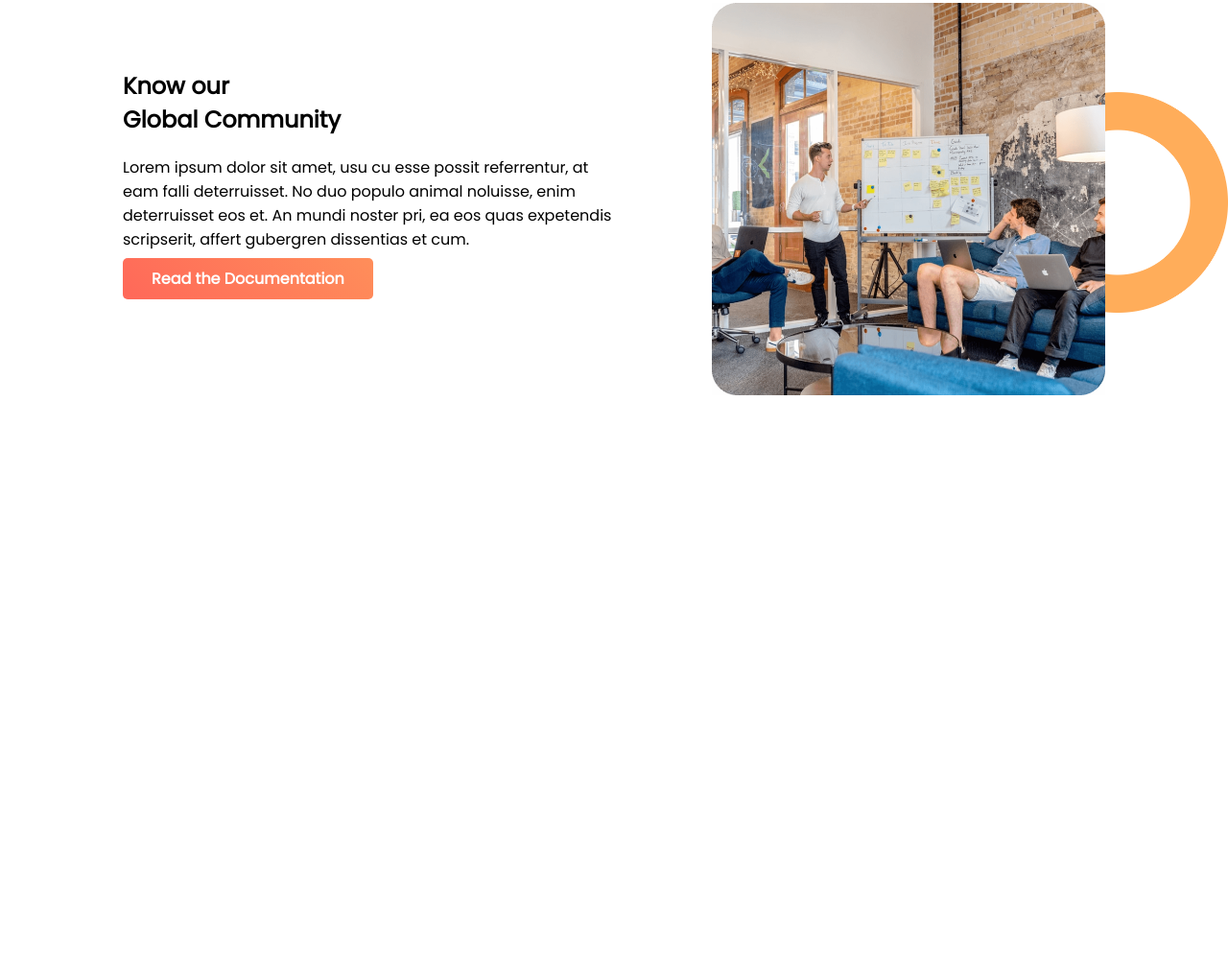
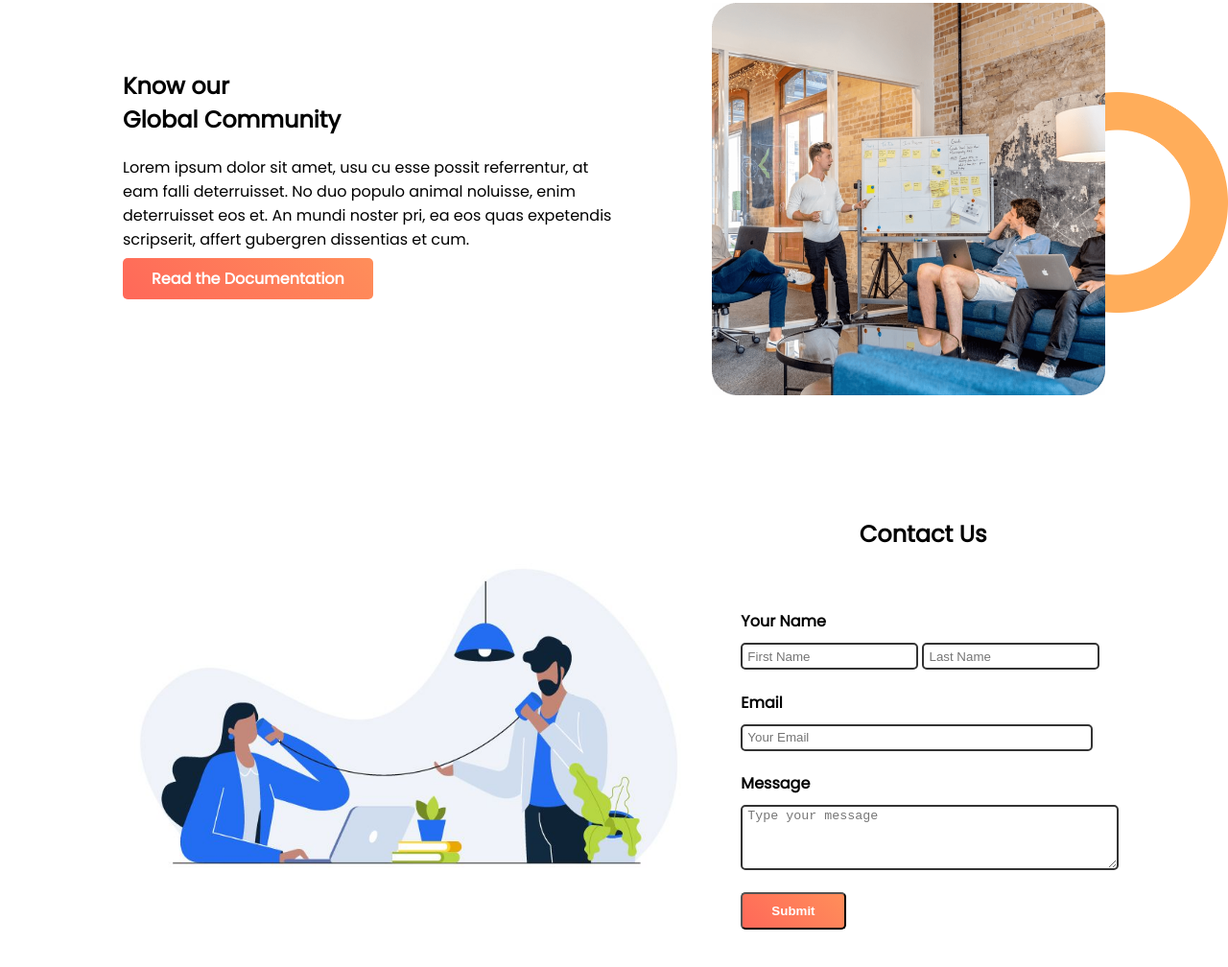
Before and after one commit to ASSiddik01/Assignment_01_Mission_22, a plain HTML site: page index.html in a window 1280 px wide. Shown: the part 1563-2571 px from the top of the page at 96% size. Before the commit the page ends 2047 px from the top, so only its background shows below. Drawn offline with Linux system fonts and the light colour scheme.

Commit message:
Contact form done

```diff
--- a/index.html
+++ b/index.html
@@ -33,17 +33,20 @@
             <div class="mission_item mission">
                 <img src="images/illustrator-1.png" alt="">
                 <h3>Mission</h3>
-                <p>Amet minim mollit non deserunt ullamco est sit aliqua dolor do amet sint. Velit officia consequat duis enim velit mollit.</p>
+                <p>Amet minim mollit non deserunt ullamco est sit aliqua dolor do amet sint. Velit officia consequat
+                    duis enim velit mollit.</p>
             </div>
             <div class="mission_item vission">
                 <img src="images/illustrator-2.png" alt="">
                 <h3>Vission</h3>
-                <p>Amet minim mollit non deserunt ullamco est sit aliqua dolor do amet sint. Velit officia consequat duis enim velit mollit.</p>
+                <p>Amet minim mollit non deserunt ullamco est sit aliqua dolor do amet sint. Velit officia consequat
+                    duis enim velit mollit.</p>
             </div>
             <div class="mission_item goal">
                 <img src="images/illustrator-3.png" alt="">
                 <h3>Goals</h3>
-                <p>Amet minim mollit non deserunt ullamco est sit aliqua dolor do amet sint. Velit officia consequat duis enim velit mollit.</p>
+                <p>Amet minim mollit non deserunt ullamco est sit aliqua dolor do amet sint. Velit officia consequat
+                    duis enim velit mollit.</p>
             </div>
         </div>
     </section>
@@ -53,20 +56,41 @@
         </div>
         <div class="width_60 developer_details">
             <h2>Develop <br> Without Limits</h2>
-            <p>Lorem ipsum dolor sit amet, usu cu esse possit referrentur, at eam falli deterruisset. No duo populo animal noluisse, enim deterruisset eos et. An mundi noster pri, ea eos quas expetendis scripserit, affert gubergren dissentias et cum.</p>
+            <p>Lorem ipsum dolor sit amet, usu cu esse possit referrentur, at eam falli deterruisset. No duo populo
+                animal noluisse, enim deterruisset eos et. An mundi noster pri, ea eos quas expetendis scripserit,
+                affert gubergren dissentias et cum.</p>
             <a target="_blank" class="regular_btn" href="#">Read the Documentation</a>
         </div>
     </section>
     <section class="community_area bg flex_container">
         <div class="width_60 community_details">
             <h2>Know our <br> Global Community</h2>
-            <p>Lorem ipsum dolor sit amet, usu cu esse possit referrentur, at eam falli deterruisset. No duo populo animal noluisse, enim deterruisset eos et. An mundi noster pri, ea eos quas expetendis scripserit, affert gubergren dissentias et cum.</p>
+            <p>Lorem ipsum dolor sit amet, usu cu esse possit referrentur, at eam falli deterruisset. No duo populo
+                animal noluisse, enim deterruisset eos et. An mundi noster pri, ea eos quas expetendis scripserit,
+                affert gubergren dissentias et cum.</p>
             <a target="_blank" class="regular_btn" href="#">Read the Documentation</a>
         </div>
         <div class="width_40">
             <img src="images/project.png" alt="">
         </div>
-
+    </section>
+    <section id="contact_form" class="flex_container">
+        <div class="form_left_area">
+            <img src="images/contact.jpg" alt="">
+        </div>
+        <div class="form_right_area width_60">
+            <form action="#">
+                <h1>Contact Us</h1>
+                <h4>Your Name</h4>
+                <input type="text" placeholder="First Name" id="fName">
+                <input type="text" placeholder="Last Name" id="lName">
+                <h4>Email</h4>
+                <input type="email" placeholder="Your Email" id="email">
+                <h4>Message</h4>
+                <textarea name="" placeholder="Type your message" id="message" cols="78" rows="4"></textarea>
+                <p><input class="regular_btn" type="submit"></p>
+            </form>
+        </div>
     </section>
 </body>
 
--- a/style.css
+++ b/style.css
@@ -90,6 +90,11 @@ section{
     padding: 0 10%;
 }
 
+
+#contact_form {
+    padding: 0 10%;
+}
+
 .width_40 {
     width: 40%;
 }
@@ -126,3 +131,50 @@ section{
     background-size: 230px;
     background-position: right;
 }
+
+#contact_form {
+    margin-top: 100px;
+    border-radius: 30px;
+}
+
+input[type=text],input[type=textarea] {
+    height: 20px;
+    width: 45%;
+    border: 2px Solid #333;
+    padding: 2px 5px;
+    border-radius: 5px;
+}
+
+input[type=email] {
+    width: 93%;
+    height: 20px;
+    border: 2px Solid #333;
+    padding: 2px 5px;
+    border-radius: 5px;
+}
+
+textarea{
+    border: 2px Solid #333;
+    padding: 2px 5px;
+    border-radius: 5px;
+    width: 100%;
+}
+
+.form_right_area h1 {
+    text-align: center;
+    padding-bottom: 40px;
+}
+
+.form_right_area h4 {
+    margin-bottom: 10px;
+}
+
+.form_left_area img {
+    height: 100%;
+    width: 100%;
+    border-radius: 30px;
+}
+
+.form_right_area {
+    padding-left: 5%;
+}
```
Also changed, not shown: images/contact.jpg (added).
